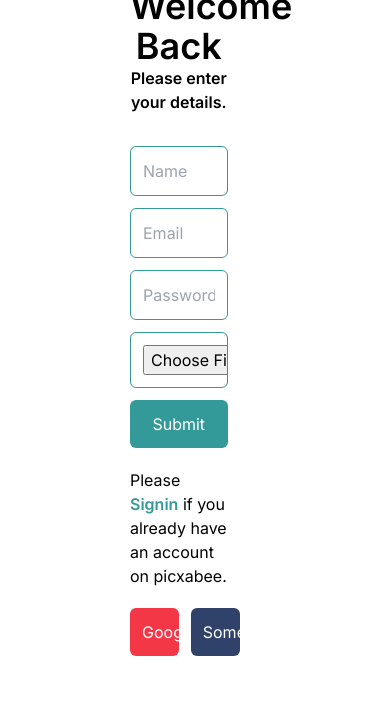
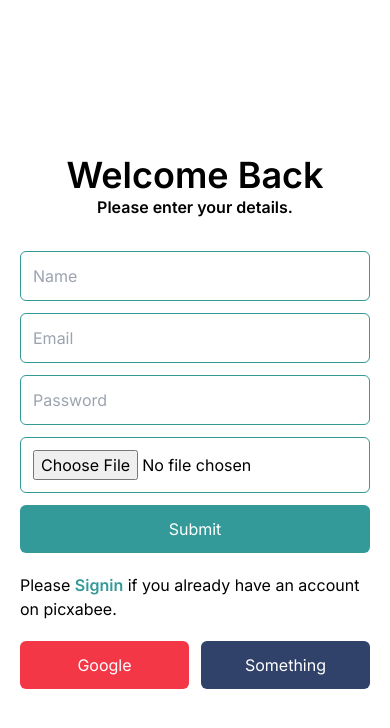
Before and after one commit to Iam-Zarif/picxabee, a Next.js app: page /auth/register in a window 390 px wide. Shown: the top 728 px of the page. Built offline with nearby package versions, Linux system fonts and the light colour scheme; no server answers.

Commit message:
mobile responsive with auth

```diff
--- a/src/app/auth/register/page.jsx
+++ b/src/app/auth/register/page.jsx
@@ -6,10 +6,10 @@ const RegisterPage = () => {
 
     return (
         <>
-            <div className='my-container h-[76vh] flex flex-col justify-center items-center '>
-                <div className="grid grid-cols-3 w-full">
+            <div className='my-container h-[100vh] flex flex-col justify-center items-center p-5 lg:p-0'>
+                <div className="grid lg:grid-cols-3 w-full">
                     <div></div>
-                    <div className="w-3/4">
+                    <div className="lg:w-3/4">
                         <div className="text-center ">
                             <h1 className="text-4xl font-semibold">Welcome Back</h1>
                             <p className="font-semibold">Please enter your details.</p>
--- a/src/app/auth/signin/page.jsx
+++ b/src/app/auth/signin/page.jsx
@@ -5,10 +5,10 @@ import SocialLogin from '@/components/socialLogin/SocialLogin';
 const SigninPage = () => {
 	return (
 		<>
-			<div className="my-container h-[76vh] flex flex-col justify-center items-center ">
-				<div className="grid grid-cols-3 w-full">
+			<div className="my-container h-[100vh] flex flex-col justify-center items-center p-5 lg:p-0">
+				<div className="grid lg:grid-cols-3 w-full">
 					<div></div>
-					<div className="w-3/4">
+					<div className="lg:w-3/4">
 						<div className="text-center ">
 							<h1 className="text-4xl font-semibold">Welcome to Picxabee.</h1>
 							<p className="font-semibold">Please enter your details.</p>
```
Also changed, not shown: src/components/HomePage/Feed/Feed.jsx (+5 -5 lines).
